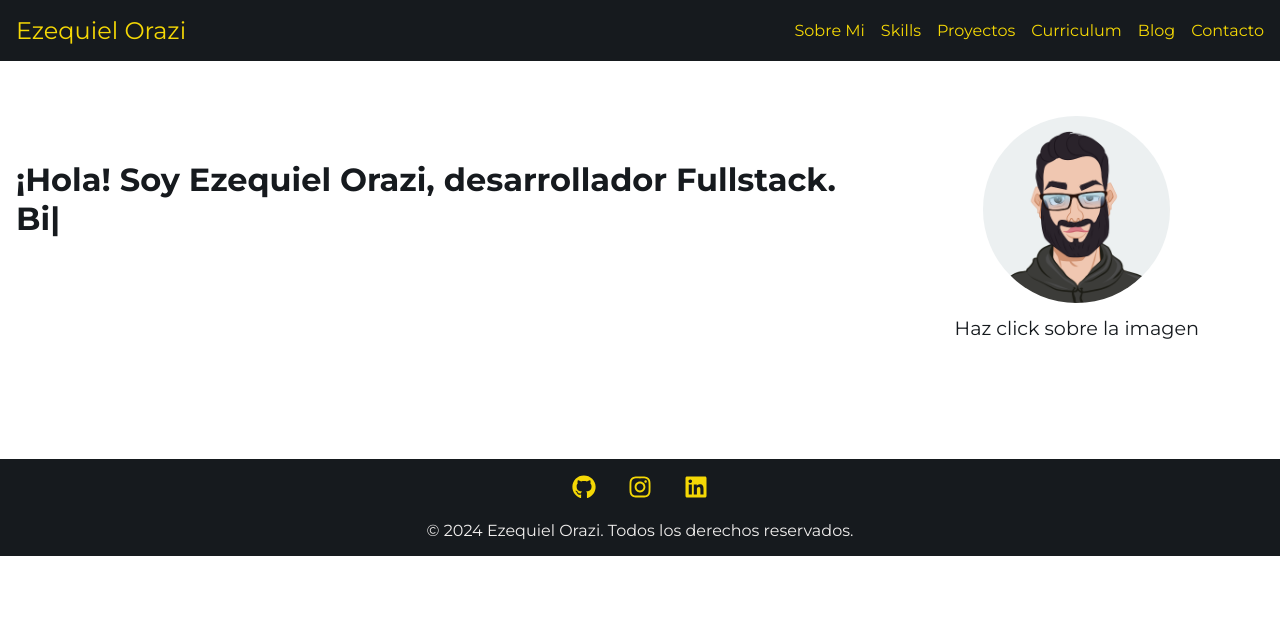
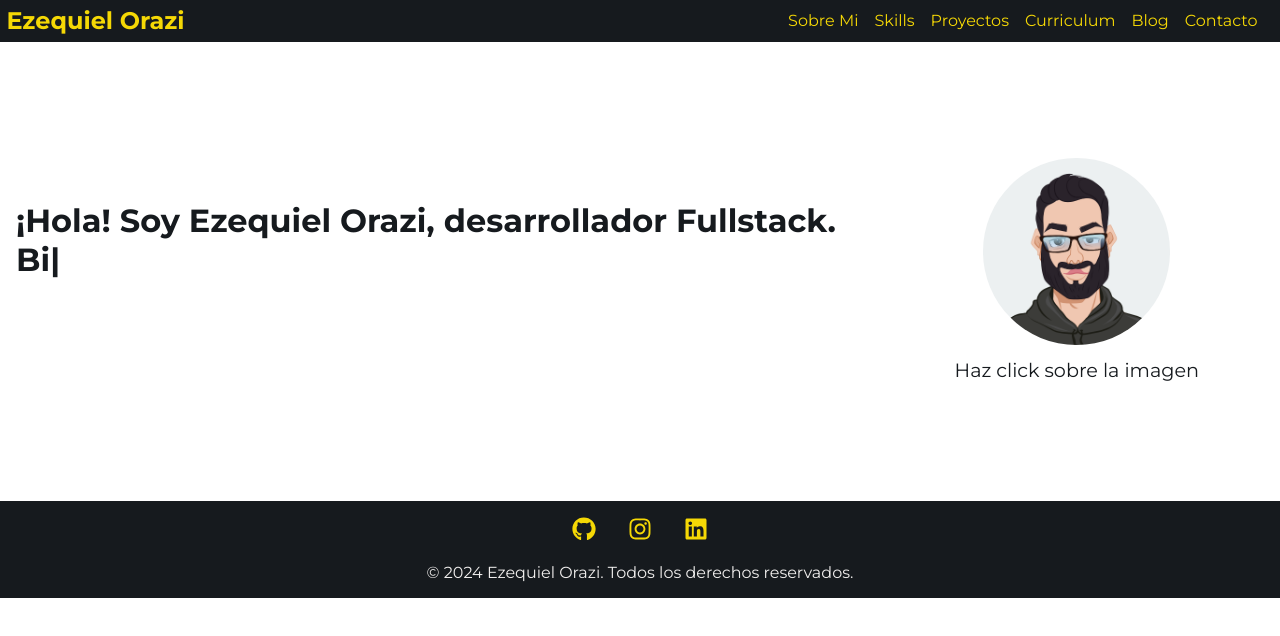
Before and after one commit to Ezzeorazi/mi-portafolio, a React (Vite) app: page / in a window 1280 px wide. Shown: the top 636 px of the page. Built offline with nearby package versions, Linux system fonts and the light colour scheme.

Commit message:
feature-navbar update

```diff
--- a/package.json
+++ b/package.json
@@ -16,6 +16,7 @@
     "react-dom": "^18.3.1",
     "react-icons": "^5.3.0",
     "react-router-dom": "^6.26.2",
+    "styled-components": "^6.1.13",
     "typed.js": "^2.1.0"
   },
   "devDependencies": {
--- /dev/null
+++ b/src/components/BurgerButton/BurgerButton.css
@@ -0,0 +1,3 @@
+.burgerbutton {
+
+}
--- /dev/null
+++ b/src/components/BurgerButton/BurgerButton.jsx
@@ -0,0 +1,69 @@
+import React from 'react';
+import styled from 'styled-components';
+
+function BurguerButton(props) {
+  return (
+    <Burguer>
+      <div onClick={props.handleClick} className={`icon nav-icon-5 ${props.clicked ? 'open' : ''}`}>
+        <span></span>
+        <span></span>
+        <span></span>
+      </div>
+    </Burguer>
+  );
+}
+
+export default BurguerButton;
+
+const Burguer = styled.div`
+  .nav-icon-5 {
+    width: 35px;
+    height: 30px;
+    margin: 10px 10px;
+    position: relative;
+    cursor: pointer;
+    display: inline-block;
+  }
+  .nav-icon-5 span {
+    background-color: var(--color-yellow);
+    position: absolute;
+    border-radius: 2px;
+    transition: .3s cubic-bezier(.8, .5, .2, 1.4);
+    width: 100%;
+    height: 4px;
+    transition-duration: 500ms;
+  }
+  .nav-icon-5 span:nth-child(1) {
+    top: 0px;
+    left: 0px;
+  }
+  .nav-icon-5 span:nth-child(2) {
+    top: 13px;
+    left: 0px;
+    opacity: 1;
+  }
+  .nav-icon-5 span:nth-child(3) {
+    bottom: 0px;
+    left: 0px;
+  }
+  .nav-icon-5:not(.open):hover span:nth-child(1) {
+    transform: rotate(-3deg) scaleY(1.1);
+  }
+  .nav-icon-5:not(.open):hover span:nth-child(2) {
+    transform: rotate(3deg) scaleY(1.1);
+  }
+  .nav-icon-5:not(.open):hover span:nth-child(3) {
+    transform: rotate(-4deg) scaleY(1.1);
+  }
+  .nav-icon-5.open span:nth-child(1) {
+    transform: rotate(45deg);
+    top: 13px;
+  }
+  .nav-icon-5.open span:nth-child(2) {
+    opacity: 0;
+  }
+  .nav-icon-5.open span:nth-child(3) {
+    transform: rotate(-45deg);
+    top: 13px;
+  }
+`;
--- /dev/null
+++ b/src/components/BurgerButton/index.js
@@ -0,0 +1 @@
+export { default as BurgerButton } from './BurgerButton';
--- a/src/components/index.js
+++ b/src/components/index.js
@@ -3,3 +3,4 @@ export * from './Gallery';
 export * from './Experience';
 export * from './Loading'
 export * from './BlogEntry'
+export * from './BurgerButton'
--- a/src/layouts/Navbar/Navbar.jsx
+++ b/src/layouts/Navbar/Navbar.jsx
@@ -1,31 +1,28 @@
-import React, { useState } from "react";
-import styles from "./Navbar.module.css";
-import { NavLink } from "react-router-dom";
+import React, { useState } from 'react';
+import styled from 'styled-components';
+import { NavLink } from 'react-router-dom';
+import BurguerButton from '../../components/BurgerButton/BurgerButton';
 
-const Navbar = () => {
-  const [isOpen, setIsOpen] = useState(false);
+function Navbar() {
+  const [clicked, setClicked] = useState(false);
 
-  const toggleMenu = () => {
-    setIsOpen(!isOpen);
+  const handleClick = () => {
+    setClicked(!clicked);
   };
 
   const closeMenu = () => {
-    setIsOpen(false);
+    setClicked(false);
   };
 
   return (
-    <nav className={styles.navbar}>
-      <div className={styles.logo}>
+    <>
+      <NavContainer>
+        <div className="logo">
           <NavLink to="/" onClick={closeMenu}>
             Ezequiel Orazi
           </NavLink>
         </div>
-      <div className={styles.hamburger} onClick={toggleMenu}>
-        <div className={isOpen ? styles.barOpen : styles.bar}></div>
-        <div className={isOpen ? styles.barOpen : styles.bar}></div>
-        <div className={isOpen ? styles.barOpen : styles.bar}></div>
-      </div>
-      <div className={`${styles.menu} ${isOpen ? styles.menuOpen : ""}`}>
+        <div className={`links ${clicked ? 'active' : ''}`}>
           <NavLink to="/sobremi" onClick={closeMenu}>
             Sobre Mi
           </NavLink>
@@ -45,8 +42,107 @@ const Navbar = () => {
             Contacto
           </NavLink>
         </div>
-    </nav>
+        <div className="burguer">
+          <BurguerButton clicked={clicked} handleClick={handleClick} />
+        </div>
+        <BgDiv className={`initial ${clicked ? 'active' : ''}`}></BgDiv>
+      </NavContainer>
+    </>
   );
-};
+}
 
 export default Navbar;
+
+const NavContainer = styled.nav`
+  padding: .4rem;
+  background-color: var(--color-dark);
+  display: flex;
+  align-items: center;
+  justify-content: space-between;
+  z-index: 1000; /* Asegúrate de que el navbar esté por encima del contenido */
+
+  .logo {
+    z-index: 1100; /* Asegúrate de que el logo esté por encima del fondo */
+  }
+
+  .logo a {
+    color: var(--color-yellow);
+    font-weight: bold;
+    text-decoration: none;
+    font-size: 1.5rem;
+  }
+
+  .links {
+    position: absolute;
+    top: -700px;
+    left: -2000px;
+    right: 0;
+    margin-left: auto;
+    margin-right: auto;
+    text-align: center;
+    transition: all .5s ease;
+    z-index: 1000; /* Asegúrate de que los enlaces estén por encima del contenido */
+    a {
+      color: var(--color-yellow);
+      font-size: 2rem;
+      display: block;
+      text-decoration: none;
+      margin-top: 1rem;
+    }
+    @media(min-width: 768px) {
+      position: initial;
+      margin: 0;
+      a {
+        font-size: 1rem;
+        color: var(--color-yellow);
+        display: inline;
+        margin-right: 1rem;
+      }
+      display: block;
+    }
+  }
+
+  .links.active {
+    width: 100%;
+    display: block;
+    position: absolute;
+    margin-left: auto;
+    margin-right: auto;
+    top: 30%;
+    left: 0;
+    right: 0;
+    text-align: center;
+    z-index: 1000; /* Asegúrate de que los enlaces activos estén por encima del contenido */
+    a {
+      font-size: 2rem;
+      margin-top: 1rem;
+      color: var(--color-yellow);
+    }
+  }
+
+  .burguer {
+    z-index: 1100; /* Asegúrate de que el botón esté por encima del fondo */
+    @media(min-width: 768px) {
+      display: none;
+    }
+  }
+`;
+
+const BgDiv = styled.div`
+  background-color: rgba(0, 0, 0, 0.8); /* Fondo con transparencia */
+  position: absolute;
+  top: -1000px;
+  left: -1000px;
+  width: 100%;
+  height: 100%;
+  z-index: 999; /* Asegúrate de que el fondo esté justo debajo del navbar */
+  transition: all .6s ease;
+
+  &.active {
+    border-radius: 0 0 80% 0;
+    top: 0;
+    left: 0;
+    width: 100%;
+    height: 100%;
+  }
+`;
--- a/src/pages/Home/Home.module.css
+++ b/src/pages/Home/Home.module.css
@@ -28,6 +28,8 @@
   max-width: 100%;
   height: auto;
   border-radius: 50%; /* Hace la imagen redonda */
+
+
 }
 
 .animatedText {
```
Also changed, not shown: 1 other file (tests, documents, lock files or other folders). Lines whose indentation alone changed are shown as unchanged.
